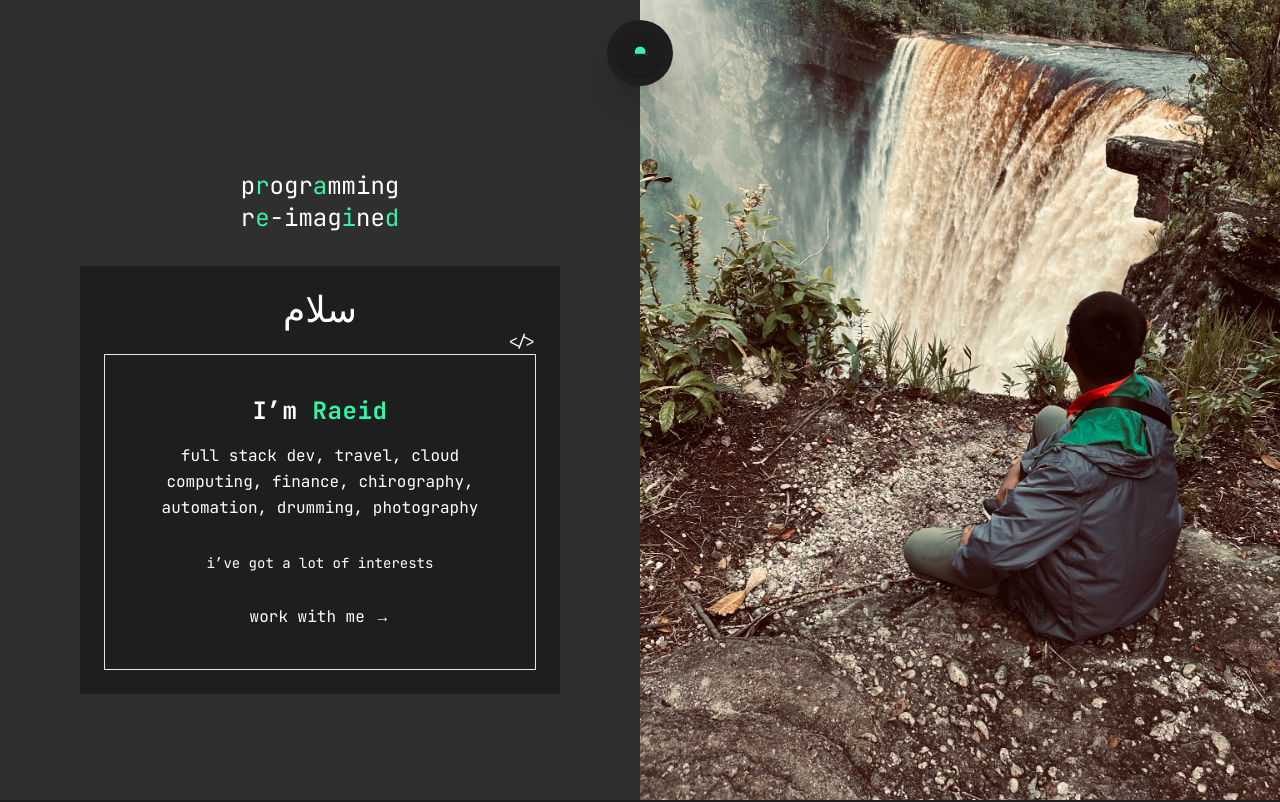
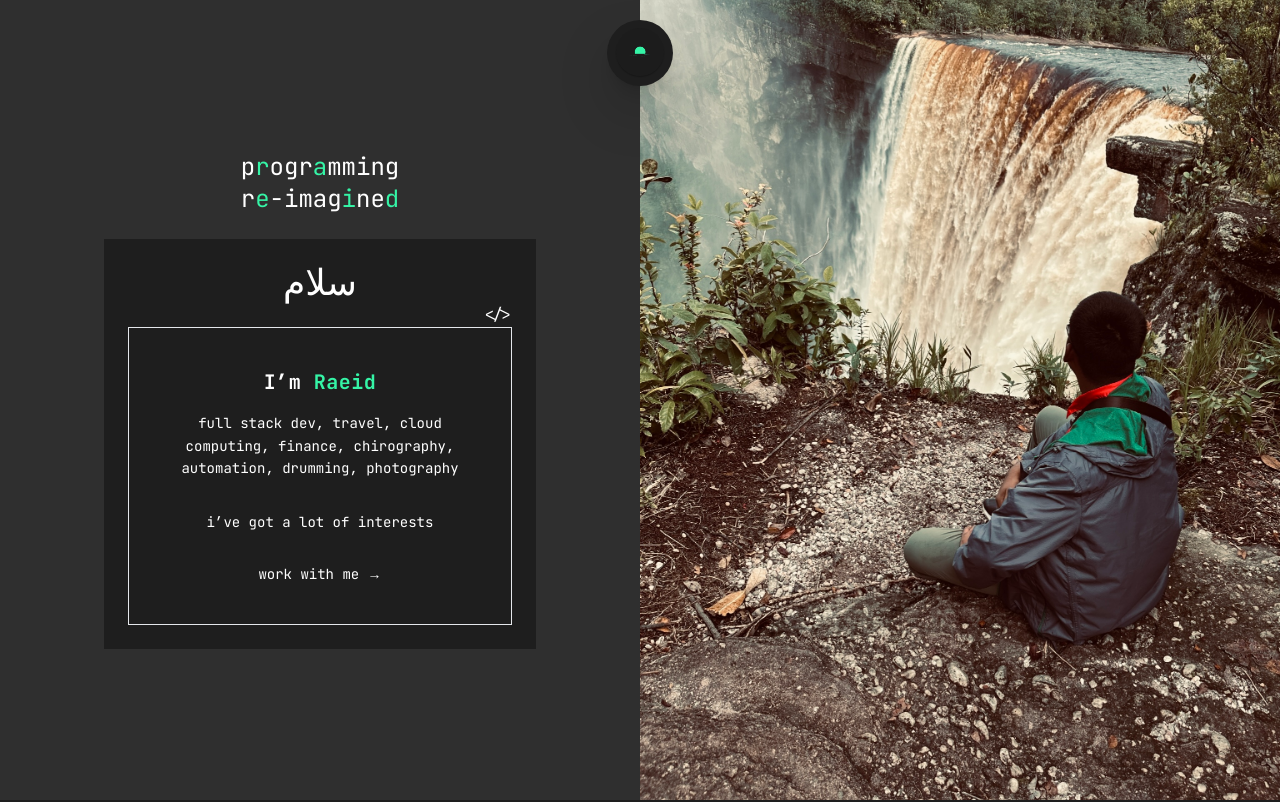
Before and after one commit to Raeid-U/portfolio.Raeid-U, a Next.js app: page / in a window 1280 px wide. Shown: the top 802 px of the page. Built offline with nearby package versions, Linux system fonts and the light colour scheme; a web font is replaced by a local one.

Commit message:
mobileview: hero

```diff
--- a/components/hero.tsx
+++ b/components/hero.tsx
@@ -4,24 +4,22 @@ import Reimagined from "./reimagined";
 
 export default function Hero() {
   return (
-    <section className="flex w-full h-screen">
-      <div className="w-1/2 h-full bg-foreground flex items-center justify-center text-offwhite">
-        <div className="w-3/4 flex flex-col items-center text-center mt-16">
+    <div className="flex flex-col md:flex-row w-full min-h-screen">
+      <div className="flex flex-col justify-center items-center bg-foreground text-offwhite p-8 w-full md:w-1/2">
+        <div className="w-5/6 lg:w-3/4 flex flex-col items-center text-center space-y-6">
           <Reimagined />
-
           <HeroBox />
         </div>
       </div>
 
-      <div className="w-1/2 h-full relative">
+      <div className="relative w-full md:w-1/2 h-[50vh] md:h-auto">
         <Image
           src="/hero_sat.jpg"
           alt="Hero Image"
-          layout="fill"
-          objectFit="cover"
-          className="w-full h-full"
+          fill
+          className="object-cover w-full h-full"
         />
       </div>
-    </section>
+    </div>
   );
 }
--- a/components/hero_box.tsx
+++ b/components/hero_box.tsx
@@ -9,18 +9,18 @@ export default function HeroBox() {
       </div>
 
       <div className="border p-8 font-jetbrains">
-        <h1 className="text-2xl tracking-wide font-semibold mt-2">
+        <h1 className="text-lg md:text-xl tracking-wide font-semibold mt-2">
           I’m <span className="text-highlight">Raeid</span>
         </h1>
 
-        <p className="mt-4 text-md leading-relaxed">
+        <p className="mt-4 text-sm md:text-md leading-relaxed">
           full stack dev, travel, cloud computing, finance, chirography,
           automation, drumming, photography
         </p>
 
         <p className="mt-8 text-sm">i’ve got a lot of interests</p>
 
-        <button className="mt-6 px-4 py-2 text-offwhite hover:tracking-widest transition-all duration-700">
+        <button className="mt-6 px-4 py-2 text-xs md:text-sm text-offwhite hover:tracking-widest transition-all duration-700">
           work with me →
         </button>
       </div>
```
